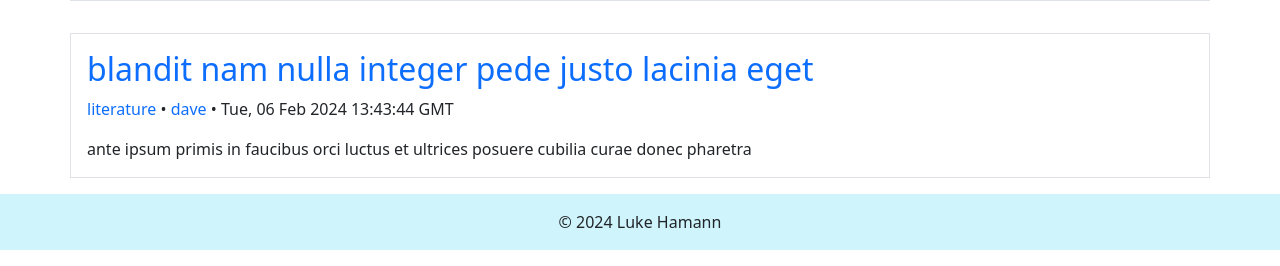
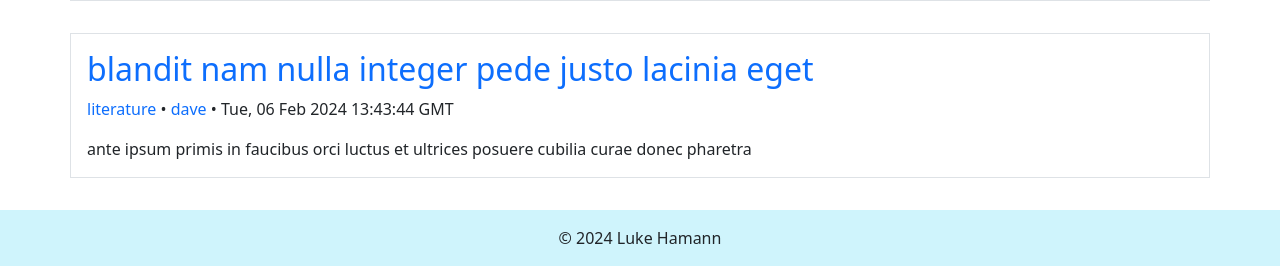
Before and after one commit to luke-hamann/stc-cis-241-final-project, a PHP site: page / in a window 1280 px wide. Shown: the part 3486-3752 px from the top of the page. Run offline with PHP 8.4, Linux system fonts and the light colour scheme; data comes from the database, SQL or seed files in the repository.

Commit message:
Fix footer layout bug

```diff
--- a/views/shared/footer.php
+++ b/views/shared/footer.php
@@ -1,5 +1,5 @@
     </main>
-    <footer class="p-3 text-center bg-info-subtle">
+    <footer class="p-3 mt-3 text-center bg-info-subtle">
         &copy; <?php echo date('Y'); ?> Luke Hamann
     </footer>
 </body>
```
